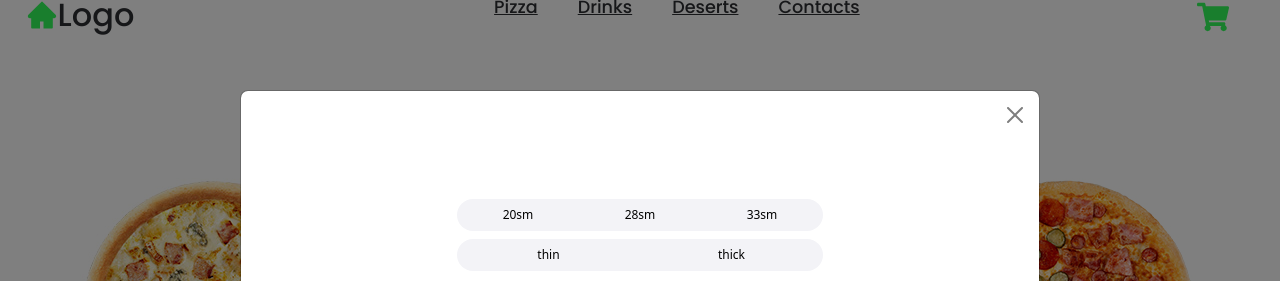
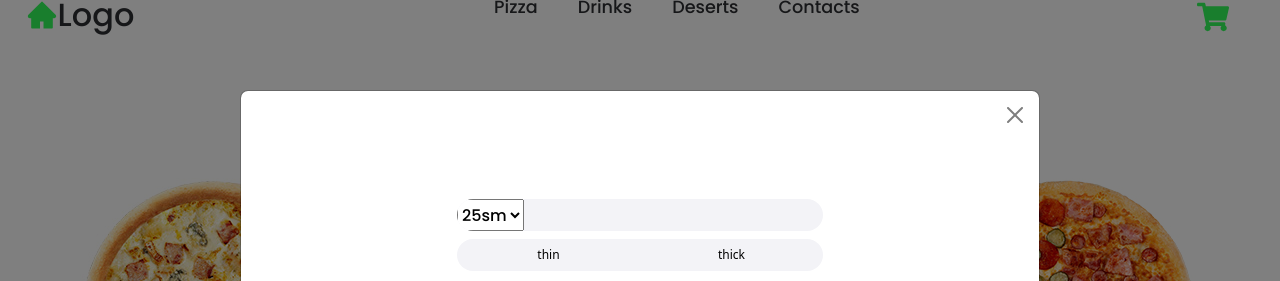
Before and after one commit to DireStraits01/react-pizza, a React (Create React App) app: page / in a window 1280 px wide. Both pictures are taken after a click on the picture 214 px from the left and 312 px from the top of the page. Shown: the top 281 px of the page. Built offline with nearby package versions, Linux system fonts and the light colour scheme.

Commit message:
create object for cart

```diff
--- a/src/components/Navbar.module.css
+++ b/src/components/Navbar.module.css
@@ -51,6 +51,7 @@ header {
   margin: 0 30px;
   transition: all 0.5s ease;
   cursor: pointer;
+  text-decoration: none;
 }
 
 .navbar a:hover {
--- a/src/components/pages/PizzaList.jsx
+++ b/src/components/pages/PizzaList.jsx
@@ -5,11 +5,22 @@ import pizzas from '../data/data';
 import style from './Pizza.module.css';
 import Modal from 'react-bootstrap/Modal';
 import Button from 'react-bootstrap/Button';
+// import { GiConsoleController } from 'react-icons/gi';
 
 function PizzaList() {
+  const [pizzaSize, setPizzaSize] = useState('medium');
   const [show, setShow] = useState(false); /* for modal window */
   const handleClose = () => setShow(false); /* for modal window */
   const handleShow = () => setShow(true); /* for modal window */
+  const [cart, setCart] = useState([]);
+  const handleAddtoCart = (img, title, price, size) => {
+    if (Array.isArray(cart)) {
+      setCart([...cart, { img: img, title: title, price: price, size: size }]);
+    } else {
+      setCart([{ img: img, title: title, price: price }]);
+    }
+    console.log(cart);
+  };
 
   const [pizza, setPizza] = useState({
     img: '',
@@ -55,30 +66,42 @@ function PizzaList() {
           </div>
           <div className={style.orderItem_options}>
             <div className={style.picca_size}>
-              <label className={style.btnActive} tabIndex="1">
-                20sm
-              </label>
-              <label className={style.btnActive} tabIndex="1">
-                28sm
-              </label>
-              <label className={style.btnActive} tabIndex="1">
-                33sm
-              </label>
+              <select
+                name=""
+                id=""
+                onChange={(event) => setPizzaSize(event.target.value)}
+              >
+                <option value="small">25sm</option>
+                <option value="medium">30sm</option>
+                <option value="large">35sm</option>
+              </select>
             </div>
             <div className={style.doughThickness}>
               <label className={style.dough} tabIndex="1">
                 thin
               </label>
-              <label className={style.dough} tabIndex="2">
+              <label className={style.dough} tabIndex="1">
                 thick
               </label>
             </div>
+            <div />
           </div>
         </Modal.Body>
         <Modal.Footer className="border-0">
-          <Button variant="primary">
+          <Button
+            variant="primary"
+            onClick={() => {
+              handleAddtoCart(
+                pizza.img,
+                pizza.title,
+                pizza.price[pizzaSize],
+                pizzaSize
+              );
+              handleClose();
+            }}
+          >
             Understood
-            <span>$ {pizza.price.medium}</span>
+            <span>$ {pizza.price[pizzaSize]}</span>
           </Button>
         </Modal.Footer>
       </Modal>
```
